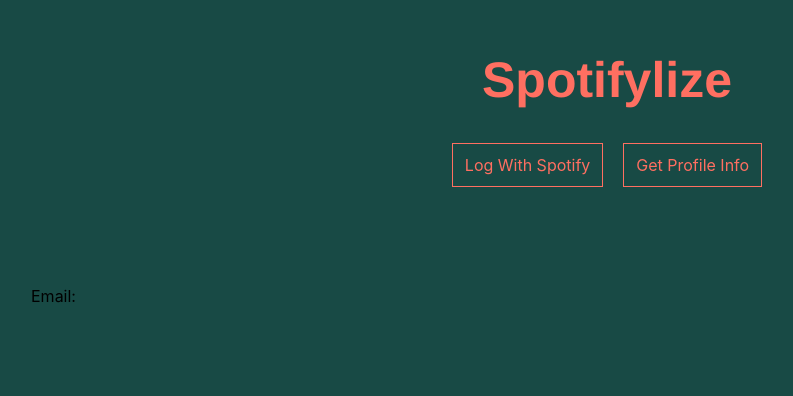
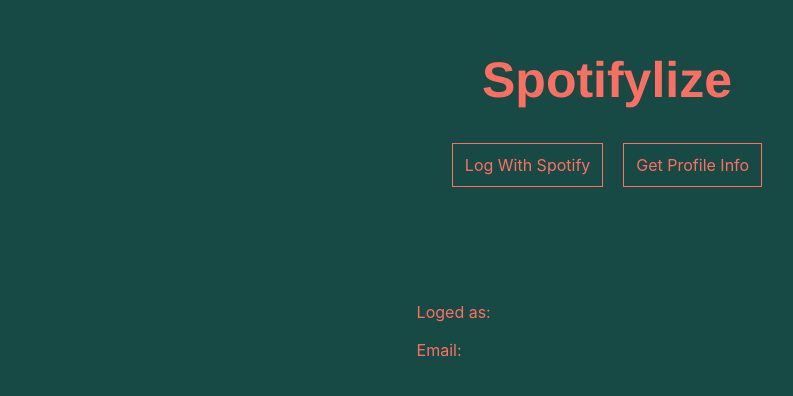
Before and after one commit to lianbwl/spotifylize-front, a React (Create React App) app: page / in a window 1280 px wide. Shown: the part 102-498 px from the top of the page, without its empty margins (33-826 px from the left). Built offline with nearby package versions, Linux system fonts and the light colour scheme.

Commit message:
PROFILE PAGE DESIGN
- new styled components
  - Picture
  - List
  - ListItem
- Profile pic

```diff
--- a/src/App.jsx
+++ b/src/App.jsx
@@ -12,8 +12,14 @@
 const GlobalStyle = createGlobalStyle`
 	body {
 		background: ${props => props.theme.colors.forest};
+		color: ${props => props.theme.colors.coral};
 	}
 `;
+
+const ExternalCss = {
+	paddingTop: "100px",
+	marginBottom: "100px"
+};
 
 class App extends Component {
 	constructor() {
@@ -52,10 +58,11 @@
 				<GlobalStyle />
 				<Wrapper>
 					<Grid
-						extStyles={this.externalCss}
+						extStyles={ExternalCss}
 						alignX="center"
 						alignY="center"
 						direction="column"
+						flex="1 1 40%"
 					>
 						<Title>Spotifylize</Title>
 						<Grid gap="20px">
@@ -67,7 +74,11 @@
 							</Button>
 						</Grid>
 					</Grid>
-					<Profile props={this.state.data}></Profile>
+					<Grid direction="row" alignX="center" alignY="center">
+						<Grid flex="0 1 40%">
+							<Profile props={this.state.data}></Profile>
+						</Grid>
+					</Grid>
 				</Wrapper>
 			</ThemeProvider>
 		);
--- a/src/components/Profile.jsx
+++ b/src/components/Profile.jsx
@@ -1,8 +1,24 @@
 import React from "react";
+import { Grid, List, ListItem, Picture } from "../styles/styles";
 
 const Profile = ({ props }) => {
-	console.log(props.email);
-	return <p>Email: {props.email}</p>;
+	console.log(props);
+	return (
+		<Grid>
+			{props.images ? (
+				<Picture borderWidth="10px">
+					<source src={props.images[0].url} type="image" />
+					<img src={props.images[0].url} alt="Profile" />
+				</Picture>
+			) : (
+				""
+			)}
+			<List>
+				<ListItem>Loged as: {props.display_name}</ListItem>
+				<ListItem>Email: {props.email}</ListItem>
+			</List>
+		</Grid>
+	);
 };
 
 export default Profile;
--- a/src/styles/styles.js
+++ b/src/styles/styles.js
@@ -5,6 +5,7 @@
 export const Grid = styled.div`
 	display: flex;
 	height: auto;
+	flex: ${props => props.flex || "0 1 auto"};
 	flex-direction: ${props => props.direction || "row"};
 
 	> *:not(:last-child) {
@@ -23,17 +24,26 @@
 	margin: 0 auto;
 	padding: 20px;
 	background: ${props => props.theme.colors.forest};
+
+	// EXTERNAL CSS TO BE INJECTED;
+	${props => props.extStyles};
 `;
 
 export const Block = styled.div`
 	display: flex;
 	flex-direction: ${props => props.direction || "row"};
+
+	// EXTERNAL CSS TO BE INJECTED;
+	${props => props.extStyles};
 `;
 
 export const Title = styled.h1`
 	font-family: ${props => props.font || "Helvetica"};
 	font-size: ${props => props.size || sizeBase * 5}px;
 	color: ${props => props.theme.colors.coral};
+
+	// EXTERNAL CSS TO BE INJECTED;
+	${props => props.extStyles};
 `;
 
 export const Button = styled.button`
@@ -48,4 +58,25 @@
 		background: ${props => props.theme.colors.coral};
 		color: ${props => props.theme.colors.white};
 	}
+
+	// EXTERNAL CSS TO BE INJECTED;
+	${props => props.extStyles};
 `;
+
+export const List = styled.ul`
+	list-style: ${props => props.style || "none"};
+
+	// EXTERNAL CSS TO BE INJECTED;
+	${props => props.extStyles};
+`;
+
+export const ListItem = styled.li`
+	display: list-item;
+	margin-bottom: ${props => props.marginBotton || "20px"};
+`;
+
+export const Picture = styled.picture`
+	line-height: 0;
+	border: solid ${props => props.borderWidth || sizeBase * 0.2 + `px`}
+		${props => props.theme.colors.coral};
+`;
```
